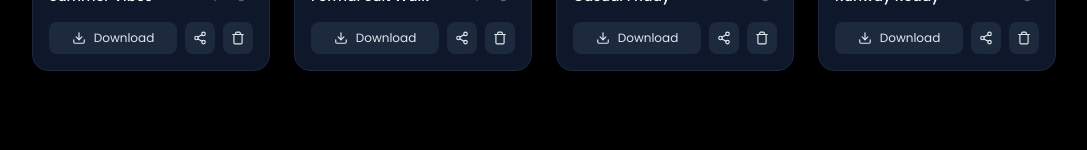
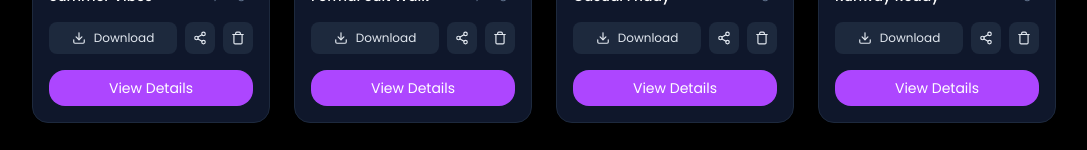
Before and after one commit to PrathameshPowar-dan/GenG-Frontend, a Next.js app: page /my-clothes in a window 1280 px wide. Shown: the part 802-952 px from the top of the page, without its empty margins (96-1183 px from the left). Built offline with nearby package versions, Linux system fonts and the light colour scheme.

Commit message:
View Details Button

```diff
--- a/app/(pages)/my-clothes/page.tsx
+++ b/app/(pages)/my-clothes/page.tsx
@@ -5,6 +5,7 @@ import { motion, AnimatePresence } from "motion/react";
 import { PlayIcon, ImageIcon, VideoIcon, LayoutGridIcon, DownloadIcon, Share2Icon, TrashIcon, SparklesIcon } from "lucide-react";
 import Image from "next/image";
 import toast, { Toaster } from "react-hot-toast";
+import Link from "next/link";
 
 // Utility functions
 const downloadFile = async (url: string, fileName: string) => {
@@ -269,6 +270,12 @@ function ProjectCard({ project }: any) {
                         <TrashIcon size={14} />
                     </button>
                 </div>
+
+                <div className="mt-4 flex justify-center items-center">
+                    <Link href={`/my-clothes/${project.id}`} className="p-2 rounded-2xl bg-purple-500 w-full text-center text-sm text-white hover:text-gray-200 transition-colors">
+                            View Details
+                    </Link>
+                </div>
             </div>
         </motion.div>
     );
```
